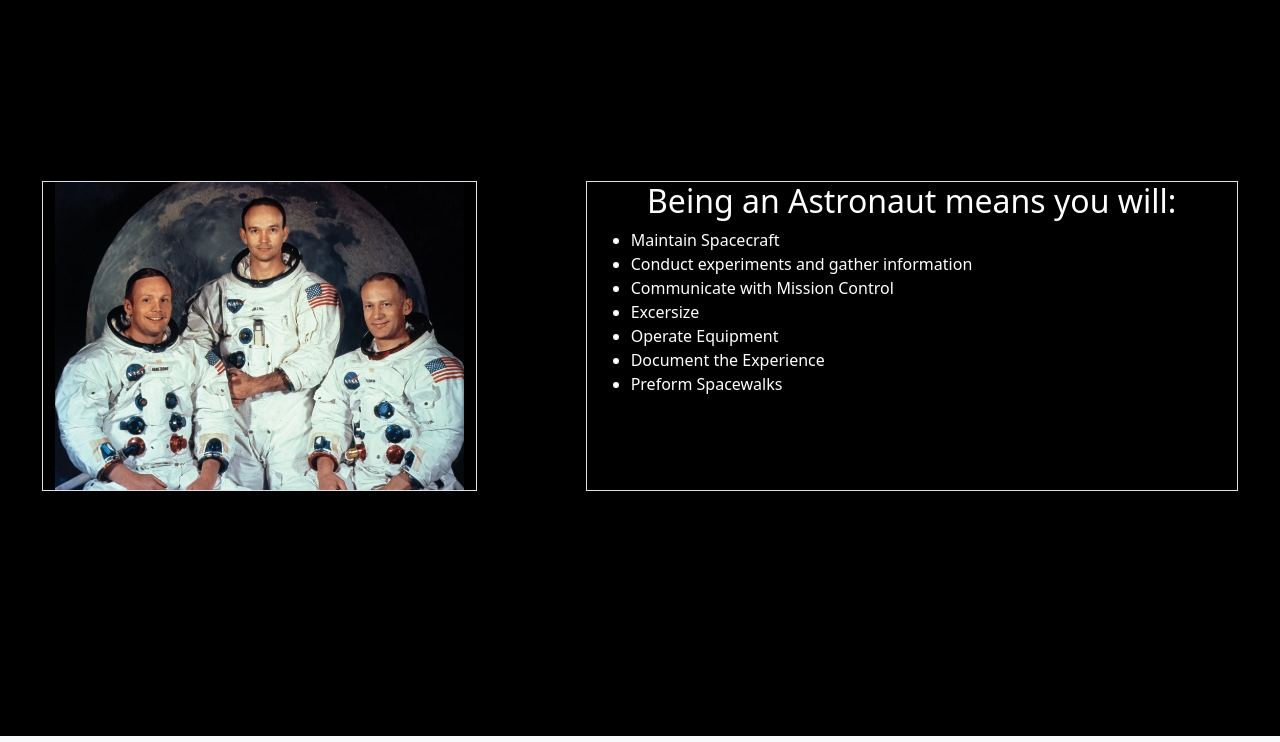
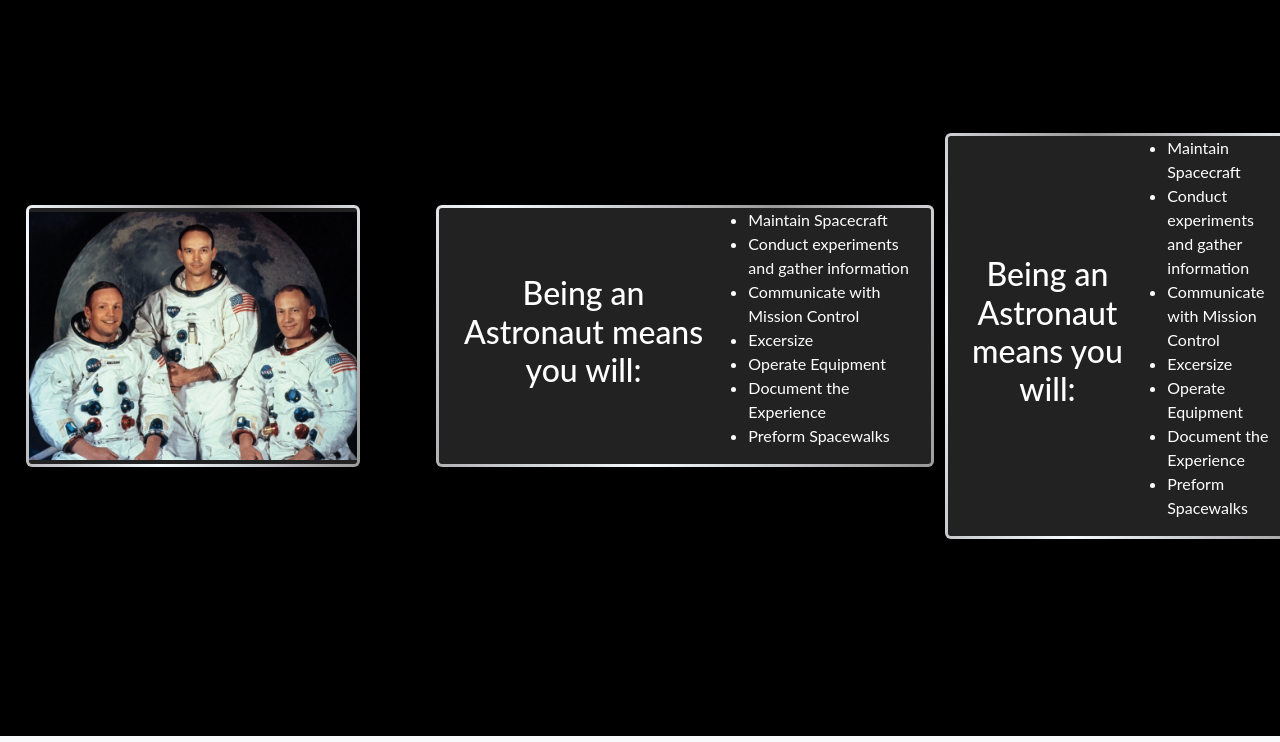
Before and after one commit to Gazzy21/CareerEx, a plain HTML site: page astrojob.html in a window 1280 px wide. Shown: the part 520-1262 px from the top of the page. Drawn offline with nearby package versions, Linux system fonts and the light colour scheme.

Commit message:
added some text and borders

```diff
--- a/astrojob.html
+++ b/astrojob.html
@@ -1,61 +1,37 @@
 <!DOCTYPE html>
 <html lang="en">
+
 <head>
   <title>Astronaut CareerEx</title>
   <!-- Required meta tags -->
   <meta charset="utf-8" />
-    <meta
-      name="viewport"
-      content="width=device-width, initial-scale=1, shrink-to-fit=no"
-    />
+  <meta name="viewport" content="width=device-width, initial-scale=1, shrink-to-fit=no" />
 
   <!-- Bootstrap CSS v5.2.1 -->
-    <link
-      href="https://cdn.jsdelivr.net/npm/bootstrap@5.3.2/dist/css/bootstrap.min.css"
-      rel="stylesheet"
-      integrity="sha384-T3c6CoIi6uLrA9TneNEoa7RxnatzjcDSCmG1MXxSR1GAsXEV/Dwwykc2MPK8M2HN"
-      crossorigin="anonymous"
-    />
+  <link href="https://cdn.jsdelivr.net/npm/bootstrap@5.3.2/dist/css/bootstrap.min.css" rel="stylesheet"
+    integrity="sha384-T3c6CoIi6uLrA9TneNEoa7RxnatzjcDSCmG1MXxSR1GAsXEV/Dwwykc2MPK8M2HN" crossorigin="anonymous" />
   <link rel="stylesheet" type="text/css" href="style.css" />
   <link rel="preconnect" href="https://fonts.googleapis.com" />
   <link rel="preconnect" href="https://fonts.gstatic.com" crossorigin />
-    <link
-      href="https://fonts.googleapis.com/css2?family=Orbitron:wght@400..900&display=swap"
-      rel="stylesheet"
-    />
-    <link
-      rel="stylesheet"
-      href="https://cdnjs.cloudflare.com/ajax/libs/font-awesome/6.4.2/css/all.min.css"
+  <link href="https://fonts.googleapis.com/css2?family=Orbitron:wght@400..900&display=swap" rel="stylesheet" />
+  <link rel="stylesheet" href="https://cdnjs.cloudflare.com/ajax/libs/font-awesome/6.4.2/css/all.min.css"
     integrity="sha512-z3gLpd7yknf1YoNbCzqRKc4qyor8gaKU1qmn+CShxbuBusANI9QpRohGBreCFkKxLhei6S9CQXFEbbKuqLg0DA=="
-      crossorigin="anonymous"
-      referrerpolicy="no-referrer"
-    />
+    crossorigin="anonymous" referrerpolicy="no-referrer" />
 </head>
 
 <body class="p-0 overflow-x-hidden">
   <div class="container-fluid p-0">
     <nav class="navbar navbar-expand-lg bg-body-tertiary">
       <div class="container-fluid">
-          <a class="navbar-brand orbitron" href="index.html"
-            >Astronaut CareerEx</a
-          >
-          <button
-            class="navbar-toggler"
-            type="button"
-            data-bs-toggle="collapse"
-            data-bs-target="#navbarSupportedContent"
-            aria-controls="navbarSupportedContent"
-            aria-expanded="false"
-            aria-label="Toggle navigation"
-          >
+        <a class="navbar-brand orbitron" href="index.html">Astronaut CareerEx</a>
+        <button class="navbar-toggler" type="button" data-bs-toggle="collapse" data-bs-target="#navbarSupportedContent"
+          aria-controls="navbarSupportedContent" aria-expanded="false" aria-label="Toggle navigation">
           <span class="navbar-toggler-icon"></span>
         </button>
         <div class="collapse navbar-collapse" id="navbarSupportedContent">
           <ul class="navbar-nav me-auto mb-2 mb-lg-0">
             <li class="nav-item">
-                <a class="nav-link" aria-current="page" href="astrojob.html"
-                  >Job</a
-                >
+              <a class="nav-link" aria-current="page" href="astrojob.html">Job</a>
             </li>
             <li class="nav-item">
               <a class="nav-link" href="astroreq.html">Requirements</a>
@@ -65,12 +41,7 @@
             </li>
           </ul>
           <form class="d-flex" role="search">
-              <input
-                class="form-control me-2"
-                type="search"
-                placeholder="Search"
-                aria-label="Search"
-              />
+            <input class="form-control me-2" type="search" placeholder="Search" aria-label="Search" />
             <button class="btn btn-outline-success" type="submit">
               Search
             </button>
@@ -85,10 +56,27 @@
     </div>
     <main>
       <div class="row justify-content-around">
-          <div class="col-4 border">
+        <div class="col-4 p-0 gradient-border">
           <img src="apollo11crew.webp" class="img-fluid">
         </div>
-          <div class="col-6 border">
+        <div class="col-6 gradient-border">
+          <h2 class="text-center text-white">Being an Astronaut means you will:</h2>
+          <ul class="text-white">
+            <li>Maintain Spacecraft</li>
+            <li>Conduct experiments and gather information</li>
+            <li>Communicate with Mission Control</li>
+            <li>Excersize</li>
+            <li>Operate Equipment</li>
+            <li>Document the Experience</li>
+            <li>Preform Spacewalks</li>
+          </ul>
+        </div>
+      </div>
+
+<hr>
+
+      <div class="row justify-content-around">
+        <div class="col-12 gradient-border">
           <h2 class="text-center text-white">Being an Astronaut means you will:</h2>
           <ul class="text-white">
             <li>Maintain Spacecraft</li>
@@ -109,31 +97,22 @@
         <!-- Section: Social media -->
         <section class="mb-4">
           <!-- Github -->
-            <a
-              class="btn text-white btn-floating m-1"
-              style="background-color: #333333"
-              href="https://github.com/Gazzy21"
-              role="button"
-              ><i class="fab fa-github"></i
-            ></a>
+          <a class="btn text-white btn-floating m-1" style="background-color: #333333" href="https://github.com/Gazzy21"
+            role="button"><i class="fab fa-github"></i></a>
         </section>
         <!-- Section: Social media -->
       </div>
       <!-- Grid container -->
 
       <!-- Copyright -->
-        <div
-          class="text-center p-3"
-          style="background-color: rgba(0, 0, 0, 0.2)"
-        >
+      <div class="text-center p-3" style="background-color: rgba(0, 0, 0, 0.2)">
         Nicholas Guzzone © 2023 Copyright:
-          <a class="text-white" href="https://mdbootstrap.com/"
-            >MDBootstrap.com</a
-          >
+        <a class="text-white" href="https://mdbootstrap.com/">MDBootstrap.com</a>
       </div>
       <!-- Copyright -->
     </footer>
     <!-- Footer END -->
   </div>
 </body>
+
 </html>
--- a/style.css
+++ b/style.css
@@ -135,3 +135,58 @@ main {
 .border1 {
   border: 2px solid white;
 }
+
+// gradient: https://www.gradientmagic.com/collection/rainbowstandard
+@import url("https://fonts.googleapis.com/css?family=Lato:300");
+
+body {
+  display: flex;
+  justify-content: center;
+  align-items: center;
+  height: 100vh;
+  background: #222;
+}
+
+.gradient-border {
+  --border-width: 3px;
+
+  position: relative;
+  display: flex;
+  justify-content: center;
+  align-items: center;
+  font-family: Lato, sans-serif;
+  color: white;
+  background: #222;
+  border-radius: var(--border-width);
+
+  &::after {
+    position: absolute;
+    content: "";
+    top: calc(-1 * var(--border-width));
+    left: calc(-1 * var(--border-width));
+    z-index: -1;
+    width: calc(100% + var(--border-width) * 2);
+    height: calc(100% + var(--border-width) * 2);
+    background: linear-gradient(
+      60deg,
+      hsl(223, 64%, 98%),
+      hsl(0, 0%, 60%),
+      hsl(223, 64%, 98%),
+      hsl(0, 0%, 60%),
+      hsl(223, 64%, 98%),
+      hsl(0, 0%, 80%),
+      hsl(223, 64%, 98%),
+      hsl(0, 0%, 80%)
+    );
+    background-size: 300% 300%;
+    background-position: 0 50%;
+    border-radius: calc(2 * var(--border-width));
+    animation: moveGradient 4s alternate infinite;
+  }
+}
+
+@keyframes moveGradient {
+  50% {
+    background-position: 100% 50%;
+  }
+}
```
Lines whose indentation alone changed are shown as unchanged.
